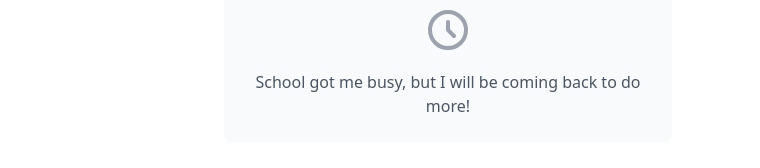
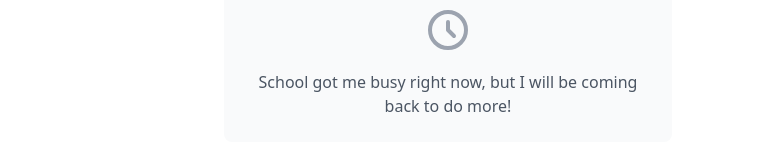
Before and after one commit to Kidus-Bezuayeho/Personal-Portfolio, a Next.js app: page / in a window 1280 px wide. Shown: the part 5375-5543 px from the top of the page, without its empty margins (192-952 px from the left). Built offline with nearby package versions, Linux system fonts and the light colour scheme.

Commit message:
small text edit

```diff
--- a/app/components/ProjectsSection.tsx
+++ b/app/components/ProjectsSection.tsx
@@ -164,7 +164,7 @@ export default function ProjectsSection() {
 									<path strokeLinecap="round" strokeLinejoin="round" strokeWidth="2" d="M12 8v4l3 3m6-3a9 9 0 11-18 0 9 9 0 0118 0z" />
 								</svg>
 								<p className="text-gray-600 text-sm sm:text-base">
-									School got me busy, but I will be coming back to do more!
+									School got me busy right now, but I will be coming back to do more!
 								</p>
 							</div>
 						</div>
```
